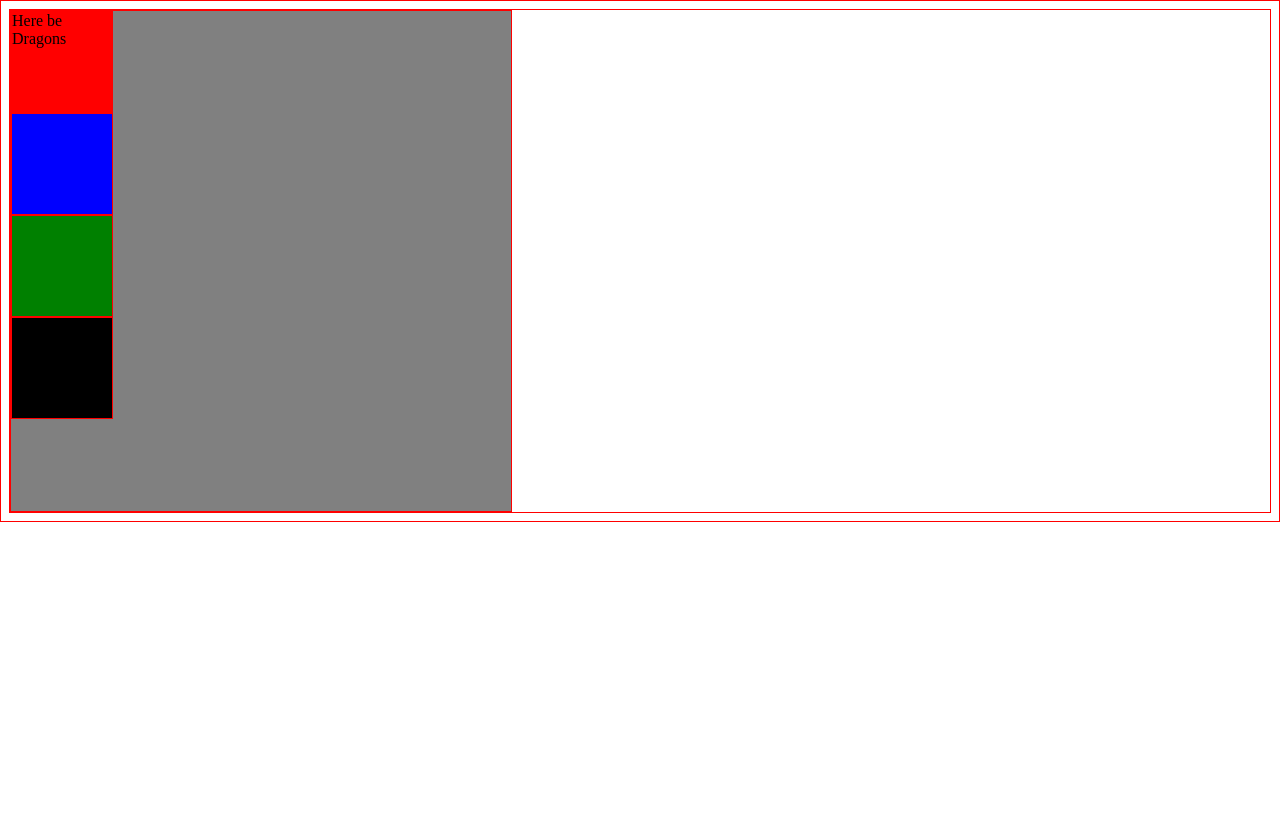
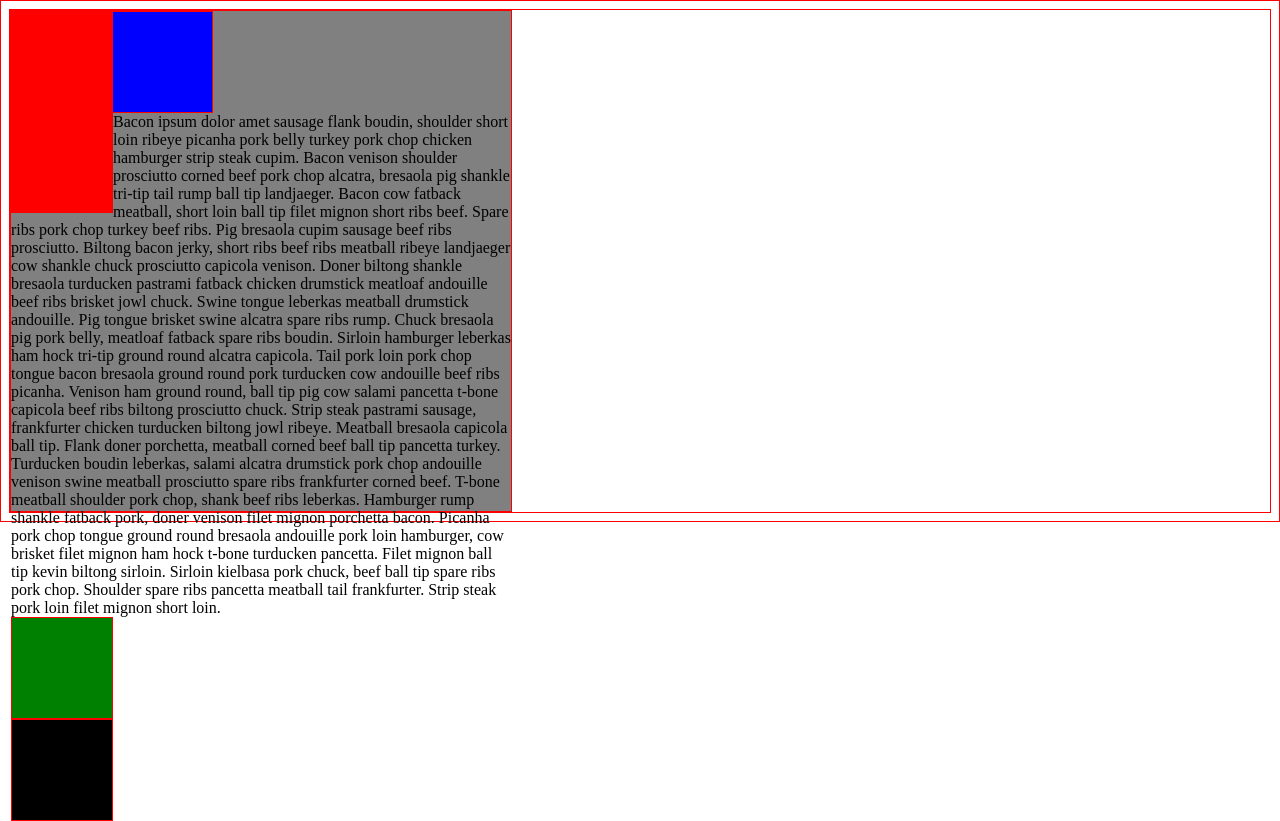
Before and after one commit to lisagoldberg/css-positioning-SeaPyp, a plain HTML site: page index.html in a window 1280 px wide. Before the commit the page ends 800 px from the top, so only its background shows below. Drawn offline with Linux system fonts and the light colour scheme.

Commit message:
add floats

```diff
--- a/css/main.css
+++ b/css/main.css
@@ -20,10 +20,19 @@
 
 #square1 {
 	background: red;
+  height: 200px;
+  float:left;
+  /*display: inline-block;*/
+
+
 	}
 
 #square2 {
 	background: blue;
+  width: 200px;
+  clear:right;
+  /*display: inline-block;*/
+
 
 }
 
--- a/index.html
+++ b/index.html
@@ -6,8 +6,15 @@
 </head>
 <body>
 	<div class="container">
-		<div class="squares" id="square1">Here be Dragons</div>
+		<div class="squares" id="square1"></div>
 		<div class="squares" id="square2"></div>
+    Bacon ipsum dolor amet sausage flank boudin, shoulder short loin ribeye picanha pork belly turkey pork chop chicken hamburger strip steak cupim. Bacon venison shoulder prosciutto corned beef pork chop alcatra, bresaola pig shankle tri-tip tail rump ball tip landjaeger. Bacon cow fatback meatball, short loin ball tip filet mignon short ribs beef. Spare ribs pork chop turkey beef ribs. Pig bresaola cupim sausage beef ribs prosciutto. Biltong bacon jerky, short ribs beef ribs meatball ribeye landjaeger cow shankle chuck prosciutto capicola venison.
+
+Doner biltong shankle bresaola turducken pastrami fatback chicken drumstick meatloaf andouille beef ribs brisket jowl chuck. Swine tongue leberkas meatball drumstick andouille. Pig tongue brisket swine alcatra spare ribs rump. Chuck bresaola pig pork belly, meatloaf fatback spare ribs boudin. Sirloin hamburger leberkas ham hock tri-tip ground round alcatra capicola.
+
+Tail pork loin pork chop tongue bacon bresaola ground round pork turducken cow andouille beef ribs picanha. Venison ham ground round, ball tip pig cow salami pancetta t-bone capicola beef ribs biltong prosciutto chuck. Strip steak pastrami sausage, frankfurter chicken turducken biltong jowl ribeye. Meatball bresaola capicola ball tip. Flank doner porchetta, meatball corned beef ball tip pancetta turkey. Turducken boudin leberkas, salami alcatra drumstick pork chop andouille venison swine meatball prosciutto spare ribs frankfurter corned beef. T-bone meatball shoulder pork chop, shank beef ribs leberkas.
+
+Hamburger rump shankle fatback pork, doner venison filet mignon porchetta bacon. Picanha pork chop tongue ground round bresaola andouille pork loin hamburger, cow brisket filet mignon ham hock t-bone turducken pancetta. Filet mignon ball tip kevin biltong sirloin. Sirloin kielbasa pork chuck, beef ball tip spare ribs pork chop. Shoulder spare ribs pancetta meatball tail frankfurter. Strip steak pork loin filet mignon short loin.
 		<div class="squares" id="square3"></div>
 		<div class="squares" id="square4"></div>
 	</div>
```
